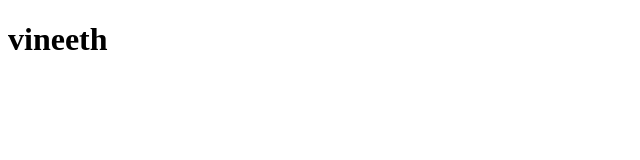
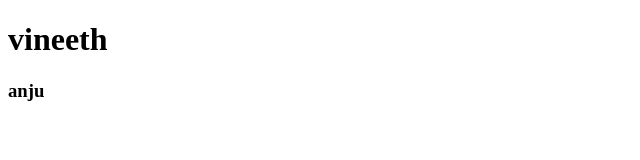
Before and after one commit to anjuanvi/datewithgit-sample, a plain HTML site: page hello.html in a window 1280 px wide. Shown: the full height of the page, 0-640 px from the left. Drawn offline with Linux system fonts and the light colour scheme.

Commit message:
hello file again edited

```diff
--- a/hello.html
+++ b/hello.html
@@ -7,6 +7,6 @@
 </head>
 <body>
     <h1>vineeth</h1>
-
+    <h3>anju</h3>
 </body>
 </html>
```
